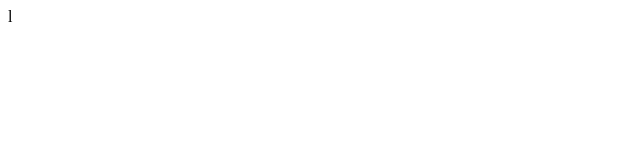
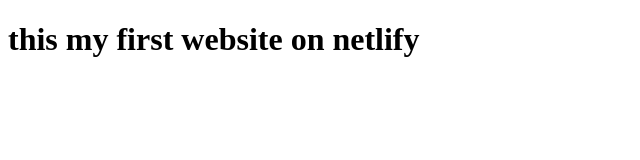
Before and after one commit to animekhphukan/student-name-list, a plain HTML site: page index.html/index.html in a window 1280 px wide. Shown: the whole page, without its empty margins (0-640 px from the left). Drawn offline with Linux system fonts and the light colour scheme.

Commit message:
Update index.html

```diff
--- a/index.html/index.html
+++ b/index.html/index.html
@@ -6,7 +6,8 @@
     <meta name="viewport" content="width=device-width, initial-scale=1.0">
     <title>Animekh</title>
 </head>
+<h1>this my first website on netlify </h1>
 <body>
 
 </body>
-</html>l
+</html>
```
